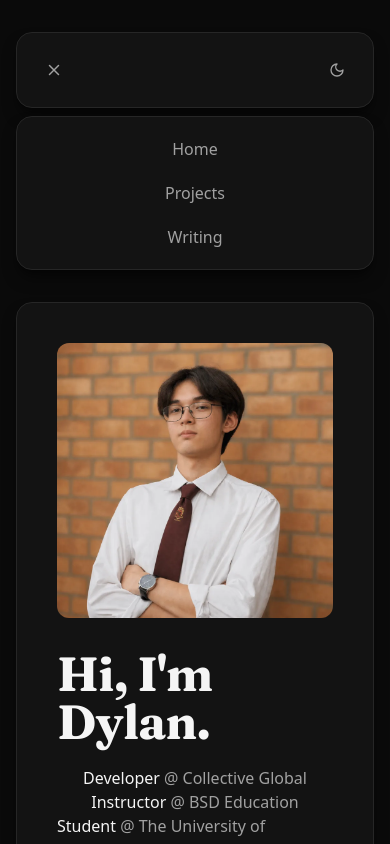
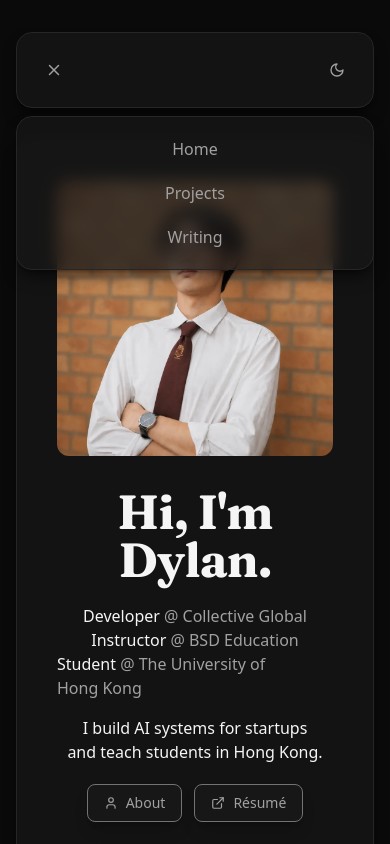
Before and after one commit to DylPorter/portfolio, a React (Vite) app: page / in a window 390 px wide. Both pictures are taken after a click on the button 54 px from the left and 70 px from the top of the page. Shown: the top 844 px of the page. Built offline with nearby package versions, Linux system fonts and the light colour scheme.

Commit message:
Fix mobile layout: center hero heading, keep navbar full-width on scroll, overlay mobile menu

```diff
--- a/src/components/Hero.tsx
+++ b/src/components/Hero.tsx
@@ -21,7 +21,7 @@ export function Hero({ onAboutOpen }: { onAboutOpen: () => void }) {
         <img className="w-full h-full object-cover" alt="Photo of me" src="./profile_pic.webp" />
       </div>
       <div className="flex flex-col items-center md:items-stretch md:justify-center md:pt-2">
-        <h1 className="text-5xl font-bold">Hi, I'm Dylan.</h1>
+        <h1 className="text-5xl font-bold text-center md:text-left">Hi, I'm Dylan.</h1>
         <div className="mt-5 flex flex-row flex-wrap gap-x-6 md:flex-col items-center justify-center md:items-start">
           <p>Developer<a href="https://collectiveglobal.net" target="_blank" className="link">{" "}@ Collective Global</a></p>
           <p>Instructor<a href="https://bsd.education" target="_blank" className="link">{" "}@ BSD Education</a></p>
--- a/src/components/Nav.tsx
+++ b/src/components/Nav.tsx
@@ -25,7 +25,8 @@ export function Nav({ theme, toggleTheme }: { theme: string; toggleTheme: () =>
   }
 
   return (
-    <header className={`sticky top-0 z-50 mx-auto px-4 py-8 md:px-8 transition-all pointer-events-none ${scrolled ? "duration-1000 max-w-[280px] md:max-w-[500px]" : "duration-1000 max-w-full md:max-w-3xl"}`}>
+    <header className={`sticky top-0 z-50 mx-auto px-4 py-8 md:px-8 transition-all pointer-events-none ${scrolled ? "duration-1000 max-w-full md:max-w-[500px]" : "duration-1000 max-w-full md:max-w-3xl"}`}>
+      <div className="relative">
         <nav className="card flex pl-4 md:pl-8 p-4 items-center justify-between overflow-hidden pointer-events-auto">
           <ul className="hidden md:flex gap-8">
             {navItems.map(([label, id]) => (
@@ -43,7 +44,7 @@ export function Nav({ theme, toggleTheme }: { theme: string; toggleTheme: () =>
         <AnimatePresence>
           {mobileMenuOpen && (
             <motion.div
-            className="md:hidden card mt-2 p-4 pointer-events-auto"
+              className="md:hidden card absolute left-0 right-0 top-full mt-2 p-4 pointer-events-auto"
               initial={{ opacity: 0, y: -8 }}
               animate={{ opacity: 1, y: 0 }}
               exit={{ opacity: 0, y: -8 }}
@@ -57,6 +58,7 @@ export function Nav({ theme, toggleTheme }: { theme: string; toggleTheme: () =>
             </motion.div>
           )}
         </AnimatePresence>
+      </div>
     </header>
   );
 }
```
Lines whose indentation alone changed are shown as unchanged.
